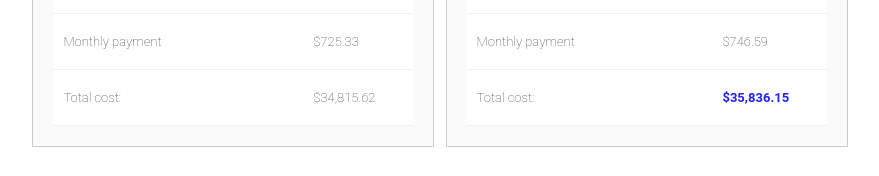
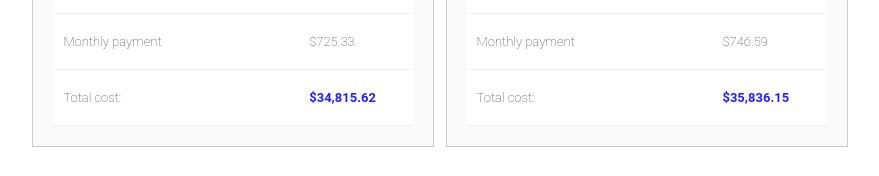
Before and after one commit to LeonardoGonzalez1/cs208-05.03-advancedcss-leonardogonzalez1, a website: page index.html in a window 1280 px wide. Shown: the part 356-532 px from the top of the page, without its empty margins (200-1079 px from the left). Drawn offline with Linux system fonts and the light colour scheme; files that its build step writes are made by us from their sources.

Commit message:
added missing class selector declaration in html file

```diff
--- a/index.html
+++ b/index.html
@@ -53,7 +53,7 @@
 
                           <tr>
                               <td>Total cost:</td>
-                              <td>$34,815.62</td>
+                              <td class="final-value">$34,815.62</td>
                           </tr>
                       </table>
 
```
